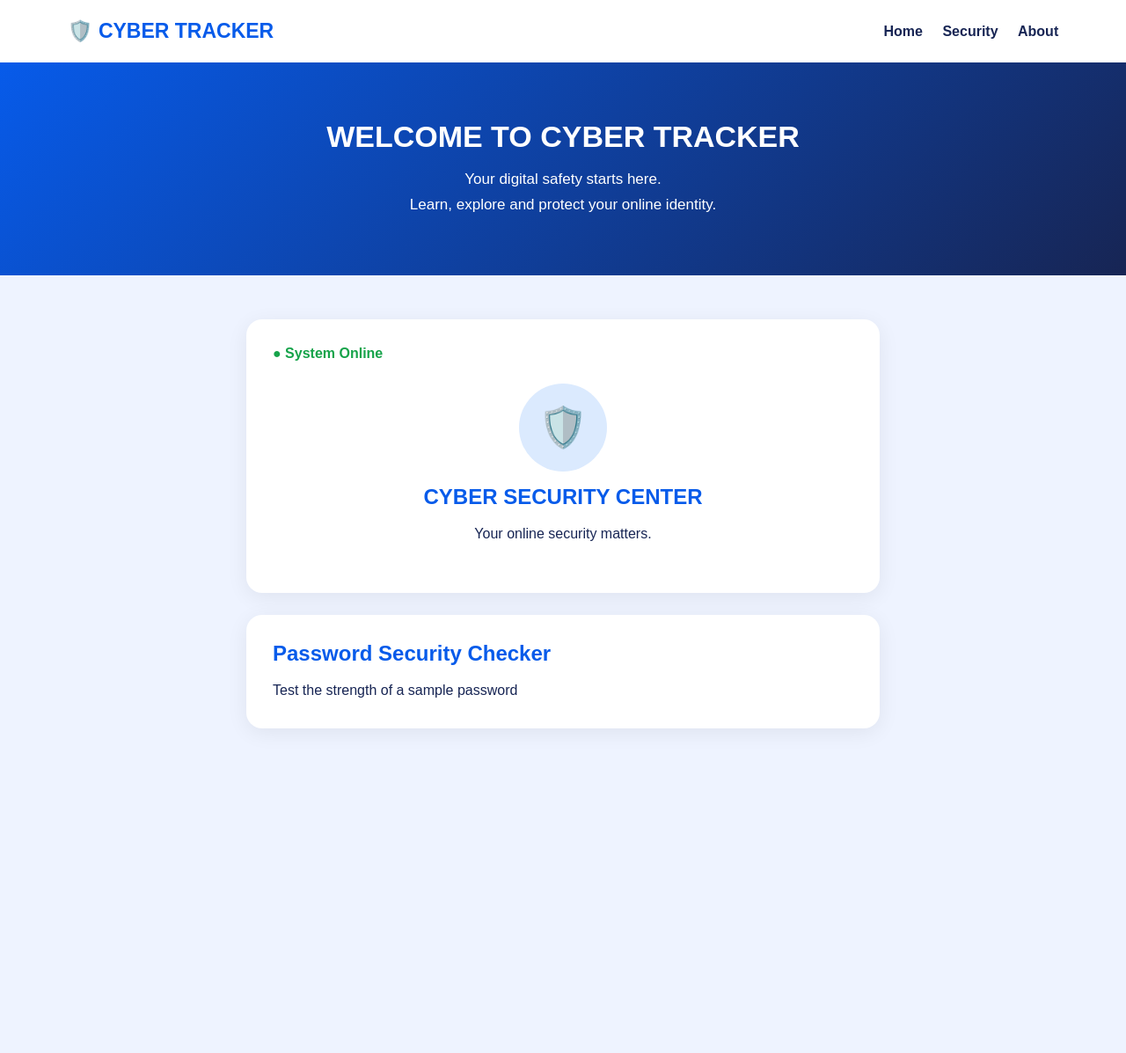
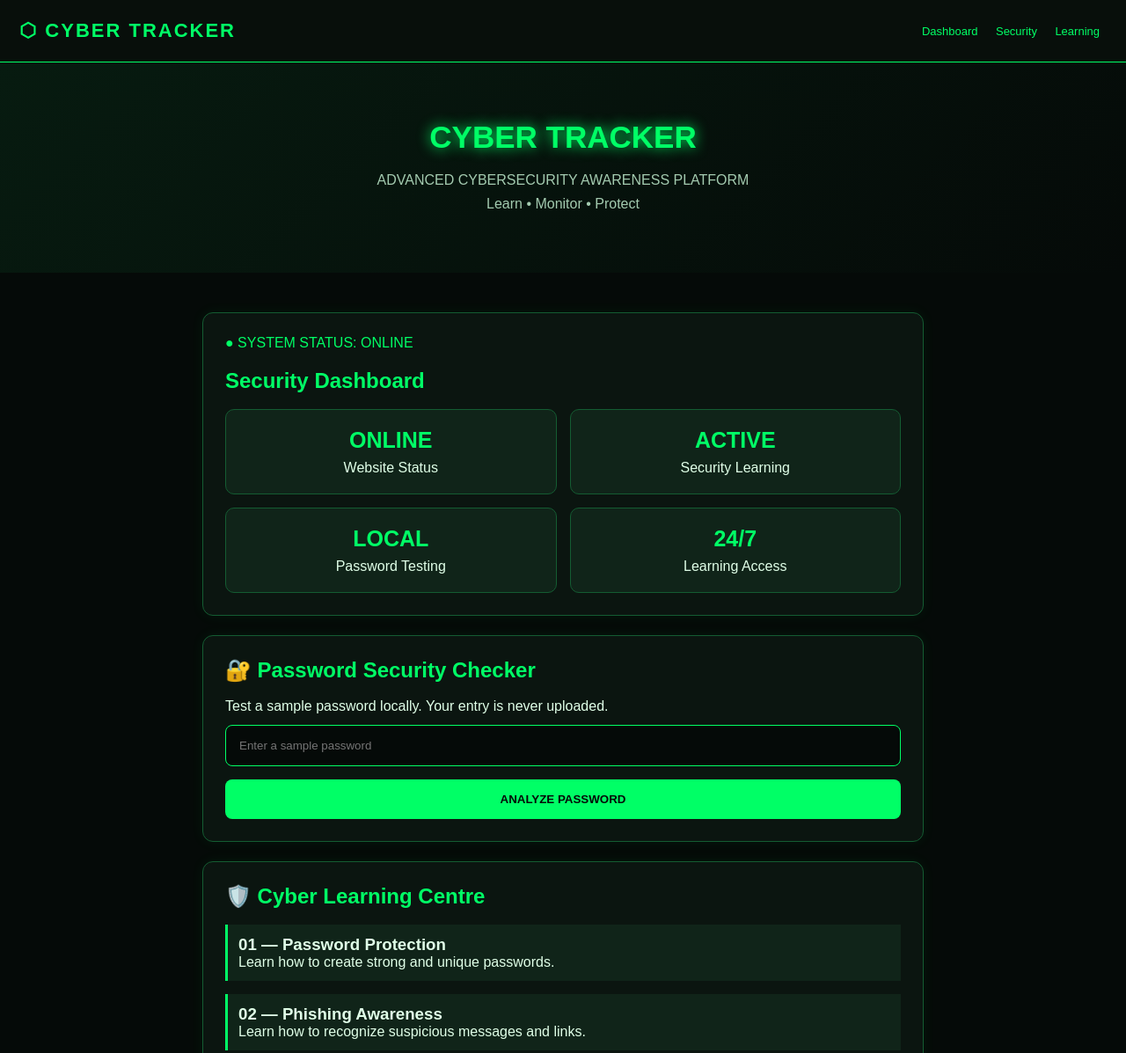
Before and after one commit to muskys794-bot/cyber-tracker, a plain HTML site: page index.html in a window 1280 px wide. Shown: the top 1197 px of the page at 88% size. Before the commit the page ends 903 px from the top, so only its background shows below. Drawn offline with Linux system fonts and the light colour scheme.

Commit message:
Update index.html

```diff
--- a/index.html
+++ b/index.html
@@ -3,7 +3,6 @@
 <head>
 <meta charset="UTF-8">
 <meta name="viewport" content="width=device-width, initial-scale=1.0">
-
 <title>CYBER TRACKER</title>
 
 <style>
@@ -14,154 +13,145 @@
 }
 
 body {
+    background: #050a08;
+    color: #e0ffe8;
     font-family: Arial, sans-serif;
-    background: #eef3ff;
-    color: #172554;
 }
 
 header {
-    background: white;
-    padding: 22px 6%;
+    background: #080f0b;
+    border-bottom: 1px solid #00ff66;
+    padding: 22px;
     display: flex;
     justify-content: space-between;
     align-items: center;
-    box-shadow: 0 3px 15px #0001;
 }
 
 .logo {
-    font-size: 23px;
+    color: #00ff66;
+    font-size: 22px;
     font-weight: bold;
-    color: #075bea;
+    letter-spacing: 2px;
 }
 
 nav a {
+    color: #00ff66;
     text-decoration: none;
-    color: #172554;
-    margin-left: 18px;
-    font-weight: bold;
+    margin: 0 8px;
+    font-size: 13px;
 }
 
 .hero {
-    background: linear-gradient(135deg,#075bea,#172554);
-    color: white;
     text-align: center;
     padding: 65px 20px;
+    background: linear-gradient(135deg,#071b10,#050a08);
 }
 
 .hero h1 {
-    font-size: 34px;
+    color: #00ff66;
+    font-size: 35px;
     margin-bottom: 15px;
+    text-shadow: 0 0 15px #00ff66;
 }
 
 .hero p {
-    font-size: 17px;
+    color: #a4cbb0;
     line-height: 1.7;
 }
 
 .container {
-    max-width: 750px;
-    margin: 35px auto;
+    max-width: 850px;
+    margin: 30px auto;
     padding: 15px;
 }
 
 .card {
-    background: white;
-    border-radius: 18px;
-    padding: 30px;
-    box-shadow: 0 5px 25px #0001;
-    margin-bottom: 25px;
+    background: #0b1510;
+    border: 1px solid #145c32;
+    border-radius: 12px;
+    padding: 25px;
+    margin-bottom: 22px;
+    box-shadow: 0 0 15px #00ff6610;
+}
+
+.card h2 {
+    color: #00ff66;
+    margin-bottom: 18px;
 }
 
 .status {
-    color: #16a34a;
-    font-weight: bold;
-    margin-bottom: 25px;
+    color: #00ff66;
+    margin-bottom: 20px;
 }
 
-.profile {
-    text-align: center;
-    margin-bottom: 25px;
+.stats {
+    display: grid;
+    grid-template-columns: repeat(2,1fr);
+    gap: 15px;
 }
 
-.avatar {
-    width: 100px;
-    height: 100px;
-    background: #dbeafe;
-    border-radius: 50%;
-    display: flex;
-    justify-content: center;
-    align-items: center;
-    margin: auto auto 15px;
-    font-size: 45px;
+.stat {
+    background: #102419;
+    padding: 20px;
+    border-radius: 10px;
+    border: 1px solid #145c32;
+    text-align: center;
 }
 
-h2 {
-    margin-bottom: 15px;
-    color: #075bea;
-}
-
-p {
-    line-height: 1.6;
-}
-
-label {
-    display: block;
-    margin: 20px 0 10px;
-    font-weight: bold;
+.stat h3 {
+    color: #00ff66;
+    font-size: 25px;
+    margin-bottom: 8px;
 }
 
 input {
     width: 100%;
-    padding: 16px;
-    border: 1px solid #cbd5e1;
-    border-radius: 10px;
-    font-size: 16px;
+    padding: 15px;
+    background: #050a08;
+    border: 1px solid #00ff66;
+    color: white;
+    border-radius: 8px;
+    margin-top: 12px;
 }
 
 button {
+    background: #00ff66;
+    color: #050a08;
+    border: none;
+    padding: 15px;
     width: 100%;
-    padding: 16px;
-    margin-top: 18px;
-    background: #075bea;
-    color: white;
-    border: none;
-    border-radius: 10px;
-    font-size: 17px;
+    margin-top: 15px;
+    border-radius: 8px;
     font-weight: bold;
     cursor: pointer;
 }
 
 button:hover {
-    background: #003da8;
+    background: #9dffbd;
 }
 
 #result {
     display: none;
-    background: #eff6ff;
-    padding: 18px;
-    margin-top: 20px;
-    border-radius: 10px;
+    padding: 15px;
+    margin-top: 15px;
+    background: #102419;
+    border-radius: 8px;
+    color: #00ff66;
 }
 
-.socials {
-    display: flex;
-    justify-content: center;
-    gap: 25px;
-    margin-top: 20px;
-}
-
-.socials a {
-    color: #075bea;
-    font-weight: bold;
-    text-decoration: none;
+.lesson {
+    border-left: 3px solid #00ff66;
+    padding: 12px;
+    margin: 15px 0;
+    background: #102419;
 }
 
 footer {
-    background: #172554;
-    color: white;
     text-align: center;
     padding: 30px;
-    margin-top: 40px;
+    background: #080f0b;
+    color: #00ff66;
+    border-top: 1px solid #145c32;
 }
 
 @media(max-width:600px) {
@@ -170,13 +160,12 @@ footer {
         gap: 18px;
     }
 
-    nav a {
-        margin: 0 7px;
-        font-size: 13px;
+    .hero h1 {
+        font-size: 27px;
     }
 
-    .hero h1 {
-        font-size: 27px;
+    .stats {
+        grid-template-columns: 1fr;
     }
 }
 </style>
@@ -185,41 +174,159 @@ footer {
 <body>
 
 <header>
-    <div class="logo">🛡️ CYBER TRACKER</div>
+    <div class="logo">⬡ CYBER TRACKER</div>
 
     <nav>
-        <a href="#home">Home</a>
+        <a href="#dashboard">Dashboard</a>
         <a href="#security">Security</a>
-        <a href="#about">About</a>
+        <a href="#learning">Learning</a>
     </nav>
 </header>
 
-<section class="hero" id="home">
-    <h1>WELCOME TO CYBER TRACKER</h1>
-
+<section class="hero">
+    <h1>CYBER TRACKER</h1>
     <p>
-        Your digital safety starts here.<br>
-        Learn, explore and protect your online identity.
+        ADVANCED CYBERSECURITY AWARENESS PLATFORM
+        <br>
+        Learn • Monitor • Protect
     </p>
 </section>
 
 <div class="container">
 
-    <div class="card">
+    <section class="card" id="dashboard">
 
-        <div class="status">● System Online</div>
+        <div class="status">● SYSTEM STATUS: ONLINE</div>
 
-        <div class="profile">
-            <div class="avatar">🛡️</div>
-            <h2>CYBER SECURITY CENTER</h2>
-            <p>Your online security matters.</p>
+        <h2>Security Dashboard</h2>
+
+        <div class="stats">
+
+            <div class="stat">
+                <h3>ONLINE</h3>
+                <p>Website Status</p>
+            </div>
+
+            <div class="stat">
+                <h3>ACTIVE</h3>
+                <p>Security Learning</p>
+            </div>
+
+            <div class="stat">
+                <h3>LOCAL</h3>
+                <p>Password Testing</p>
+            </div>
+
+            <div class="stat">
+                <h3>24/7</h3>
+                <p>Learning Access</p>
+            </div>
+
         </div>
 
-    </div>
+    </section>
 
-    <div class="card" id="security">
+    <section class="card" id="security">
 
-        <h2>Password Security Checker</h2>
+        <h2>🔐 Password Security Checker</h2>
 
-        <p>
-            Test the strength of a sample password
+        <p>Test a sample password locally. Your entry is never uploaded.</p>
+
+        <input
+            type="password"
+            id="password"
+            placeholder="Enter a sample password"
+        >
+
+        <button onclick="checkPassword()">
+            ANALYZE PASSWORD
+        </button>
+
+        <div id="result"></div>
+
+    </section>
+
+    <section class="card" id="learning">
+
+        <h2>🛡️ Cyber Learning Centre</h2>
+
+        <div class="lesson">
+            <h3>01 — Password Protection</h3>
+            <p>Learn how to create strong and unique passwords.</p>
+        </div>
+
+        <div class="lesson">
+            <h3>02 — Phishing Awareness</h3>
+            <p>Learn how to recognize suspicious messages and links.</p>
+        </div>
+
+        <div class="lesson">
+            <h3>03 — Account Security</h3>
+            <p>Understand two-factor authentication and account protection.</p>
+        </div>
+
+        <div class="lesson">
+            <h3>04 — Safe Browsing</h3>
+            <p>Learn how to protect yourself while browsing online.</p>
+        </div>
+
+    </section>
+
+    <section class="card">
+
+        <h2>⚡ Security Tips</h2>
+
+        <p>✔ Never share your passwords.</p><br>
+        <p>✔ Enable two-factor authentication.</p><br>
+        <p>✔ Avoid suspicious links.</p><br>
+        <p>✔ Keep your applications updated.</p><br>
+        <p>✔ Use unique passwords for different accounts.</p>
+
+    </section>
+
+</div>
+
+<footer>
+    <h3>⬡ CYBER TRACKER</h3>
+    <br>
+    <p>LEARN • MONITOR • PROTECT</p>
+    <br>
+    <p>© 2026 CYBER TRACKER</p>
+</footer>
+
+<script>
+function checkPassword() {
+
+    const password = document.getElementById("password").value;
+    const result = document.getElementById("result");
+
+    if (!password) {
+        alert("Enter a sample password first.");
+        return;
+    }
+
+    let score = 0;
+
+    if (password.length >= 12) score++;
+    if (/[A-Z]/.test(password)) score++;
+    if (/[a-z]/.test(password)) score++;
+    if (/[0-9]/.test(password)) score++;
+    if (/[^A-Za-z0-9]/.test(password)) score++;
+
+    let message;
+
+    if (score <= 2) {
+        message = "WEAK — Improve your password.";
+    } else if (score <= 4) {
+        message = "MODERATE — Your password can be stronger.";
+    } else {
+        message = "STRONG — Excellent password structure!";
+    }
+
+    result.style.display = "block";
+    result.textContent = message;
+}
+</script>
+
+</body>
+</html>
```
